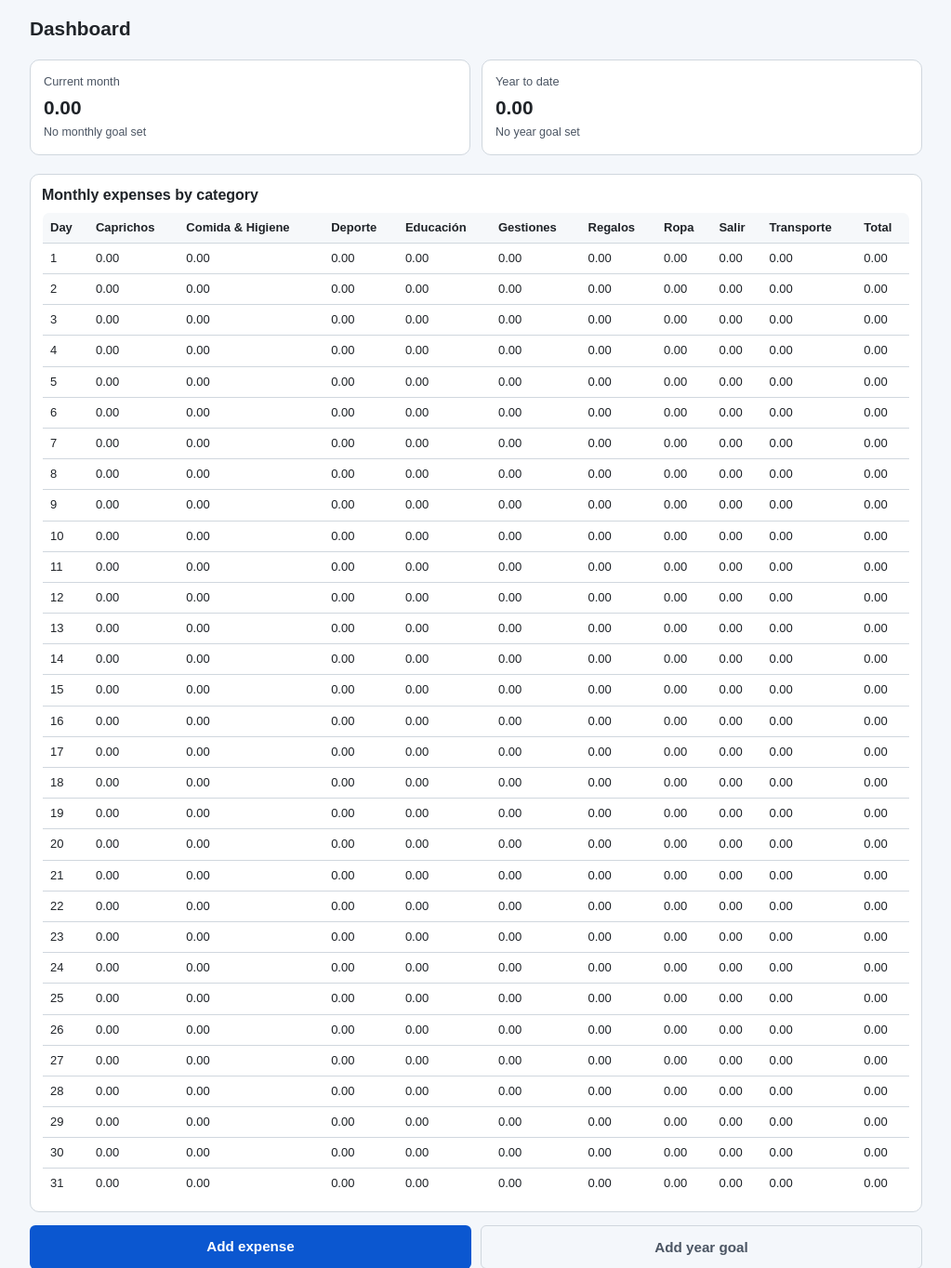
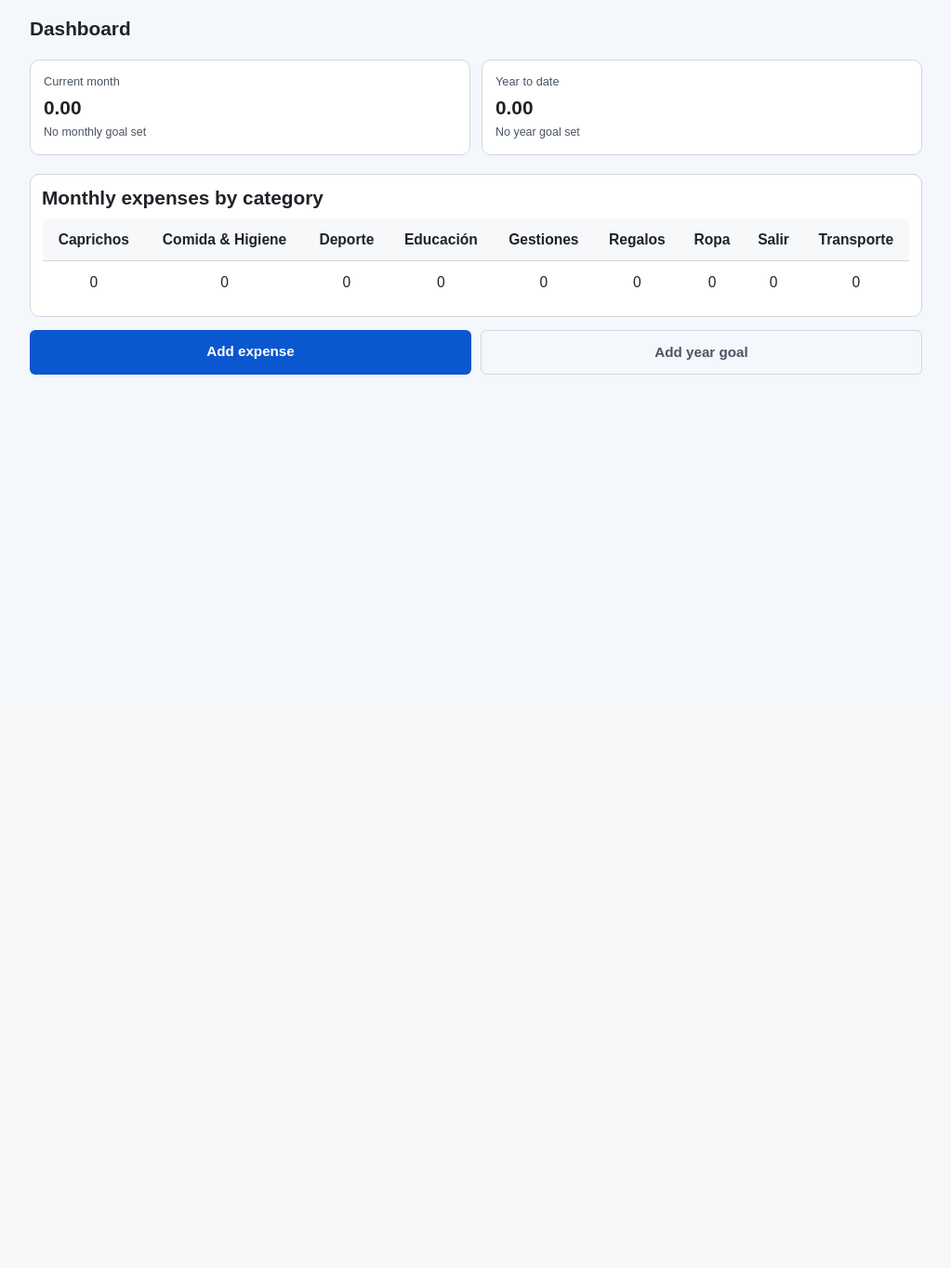
Before and after one commit to OscarZurita/mymoney, a Django app: page /moneyapp/dashboard/ in a window 1280 px wide. Shown: the part 47-1411 px from the top of the page at 93% size, without its empty margins (128-1151 px from the left). After the commit the page ends 450 px from the top, so only its background shows below. Run offline with Django 5.2, Linux system fonts and the light colour scheme; a user stored in the database is signed in; data comes from the database, SQL or seed files in the repository; parts of the project's set-up code (start-up, migrations or seed data) failed here and were passed over.

Commit message:
dashboard mo expenses by cat shows totals, easier visualization

```diff
--- a/money_app/views.py
+++ b/money_app/views.py
@@ -284,21 +284,15 @@ def dashboard(request):
             )
 
     # day/cat table. Retrieve and build matrix to pass to the template
-    cat_day_sum = (month_expenses.values("date", "category__name").annotate(total=Sum("amount")).order_by("date","category__name"))
+    cat_day_sum = (month_expenses.values("category__name").annotate(total=Sum("amount")).order_by("date","category__name"))
+    tot_by_cat = {row["category__name"]: row["total"] for row in cat_day_sum}
     categories = list(Category.objects.values_list("name", flat=True).order_by("name"))
-    table_data = defaultdict(dict)
-    for row in cat_day_sum:
-        day = row["date"].day
-        cat = row["category__name"]
-        table_data[day][cat] = row["total"]
-    days_in_month = calendar.monthrange(today.year, today.month)[1]
-    table_rows = [{
-            "day": day,
-            "totals": [table_data[day].get(cat) for cat in categories],
-            "row_total": sum(table_data[day].values())
-            } for day in range(1, days_in_month + 1)]
+    table_data = [
+        {"category": cat, "total": tot_by_cat.get(cat, Decimal("0"))}
+        for cat in categories
+    ]
 
-    print(table_rows)
+    print(table_data)
 
     context = {
         "month_total": month_total,
@@ -311,8 +305,7 @@ def dashboard(request):
         "ytd_goal_percent": _format_percent(ytd_goal_percent),
         "ytd_goal_progress_width": ytd_goal_progress_width,
         "ytd_goal_is_over": ytd_goal_percent > Decimal("100"),
-        "categories": categories,
-        "cat_day_rows": table_rows
+        "cat_day_rows": table_data
     }
     return render(request, "money_app/dashboard.html", context)
 
--- a/templates/money_app/dashboard.html
+++ b/templates/money_app/dashboard.html
@@ -10,6 +10,12 @@
     grid-template-columns: repeat(auto-fit, minmax(180px, 1fr));
     gap: 12px;
     margin-bottom: 20px;
+}
+
+td, th{
+    text-align: center;
+    padding: 1.5vh;
+    font-size: larger;
 }
 
 .metric-card {
@@ -127,29 +133,21 @@ html[data-theme="dark"] .goal-progress-card.goal-progress-card-over::before {
 
 <!-- Recent expenses -->
 <div class="panel">
-    <h2>Monthly expenses by category</h2>
+    <h1>Monthly expenses by category</h1>
 
     {% if cat_day_rows %}
         <table>
             <thead>
-                <tr>
-                    <th>Day</th>
-                    {% for cat in categories %}
-                        <th>{{ cat }}</th>
-                    {% endfor %}
-                    <th>Total</th>
-                </tr>
+                {% for row in cat_day_rows %}
+                    <th>{{ row.category }}</th>
+                {% endfor %}
             </thead>
             <tbody>
-                {% for row in cat_day_rows %}
-                    <tr>
-                        <td>{{ row.day }}</td>
-                        {% for amount in row.totals %}
-                            <td>{{ amount|money|default:"—" }}</td>
-                        {% endfor %}
-                        <td>{{ row.row_total|money }}</td>
-                    </tr>
-                {% endfor %}
+                <tr>
+                    {% for row in cat_day_rows %}
+                        <td>{{ row.total }}</td>
+                    {% endfor %}
+                </tr>
             </tbody>
         </table>
     {% else %}
```
